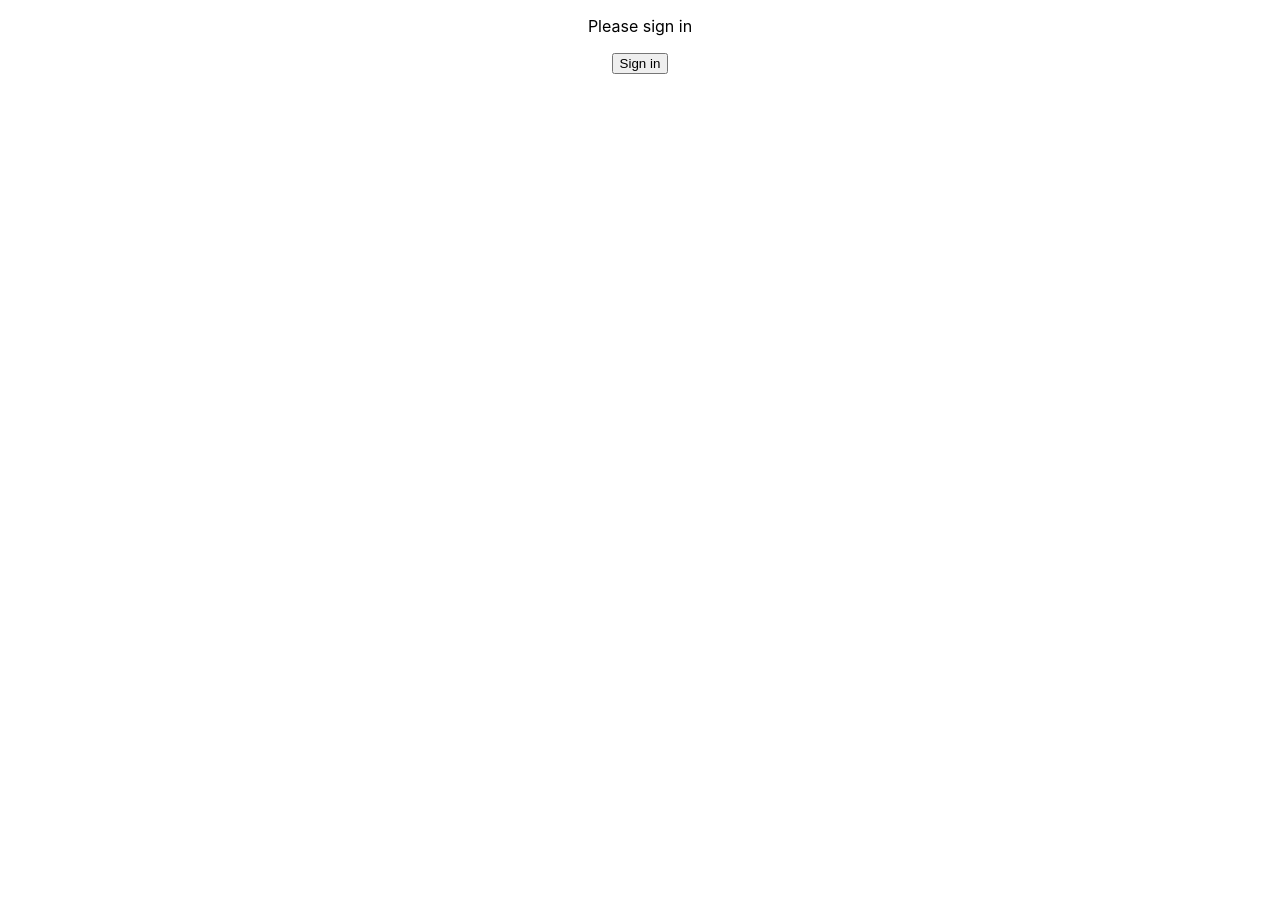
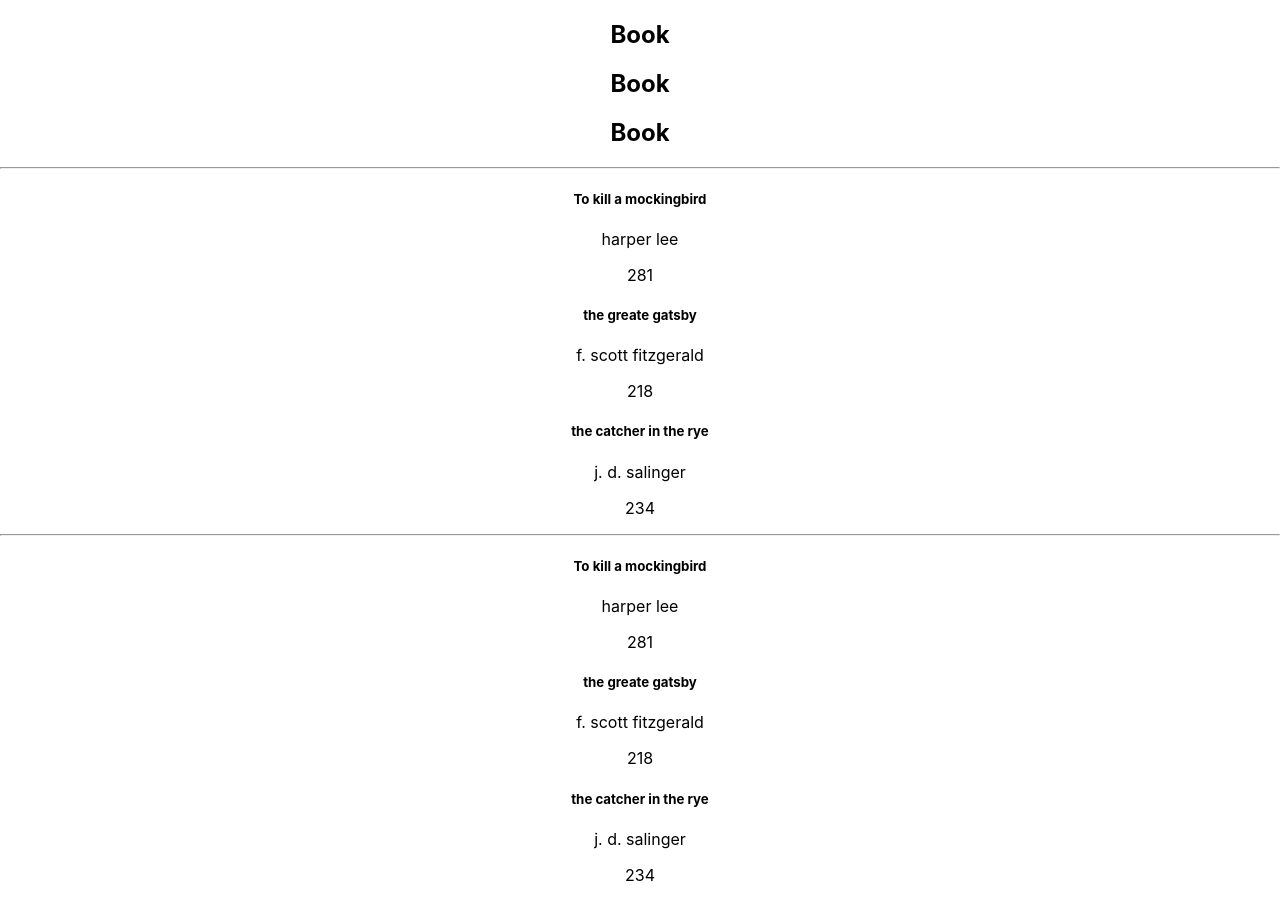
Before and after one commit to Pisen99/react.1, a React (Create React App) app in the folder my-app/: page / in a window 1280 px wide. Before the commit the page ends 800 px from the top, so only its background shows below. Built offline with nearby package versions, Linux system fonts and the light colour scheme.

Commit message:
RenderingLists

```diff
--- a/my-app/src/App.js
+++ b/my-app/src/App.js
@@ -12,11 +12,12 @@
 import ConditionalRenderingFunctional from './components/ConditionalRenderingFunctional';
 import NestingComponents from './components/NestingComponents';
 import MethodsAsPropsParent from './components/MethodsAsPropsParent';
+import RenderingLists from './components/RenderingLists';
 
 function App() {
   return (
     <div className="App">
-      <MethodsAsPropsParent />
+      <RenderingLists />
     </div>
   );
 }
--- /dev/null
+++ b/my-app/src/components/RenderingLists.js
@@ -0,0 +1,55 @@
+import React from 'react';
+import Book from "./book.js"
+
+function RenderingLists() {
+
+    const bookList = [
+        "To kill a mockingbird",
+        "the greate gatsby",
+        "the catcher in the rye"
+    ]
+
+    const books = [
+        {
+            title: "To kill a mockingbird",
+            author: "harper lee",
+            pages: 281
+        },
+        {
+            title: "the greate gatsby",
+            author: "f. scott fitzgerald",
+            pages: 218
+        },
+        {
+            title: "the catcher in the rye",
+            author: "j. d. salinger",
+            pages: 234
+        }
+    ]
+
+    return (
+        <div>
+            {bookList.map(book => {
+                return <h2>Book</h2>
+            })}
+            <hr />
+                {books.map(book => {
+                    return (
+                        <div>
+                            <h5>{book.title}</h5>
+                            <p>{book.author}</p>
+                            <p>{book.pages}</p>
+                        </div>
+                    )
+                })}
+                <hr />
+                {books.map(book => {
+                    return (
+                        <Book book={book} />
+                    )
+                })}
+        </div>
+    )
+}
+
+export default RenderingLists;
--- /dev/null
+++ b/my-app/src/components/book.js
@@ -0,0 +1,16 @@
+import React from 'react'
+
+function book(props) {
+
+    book = props.book
+
+    return (
+        <div>
+            <h5>{book.title}</h5>
+            <p>{book.author}</p>
+            <p>{book.pages}</p>
+        </div>
+    )
+}
+
+export default book
```
